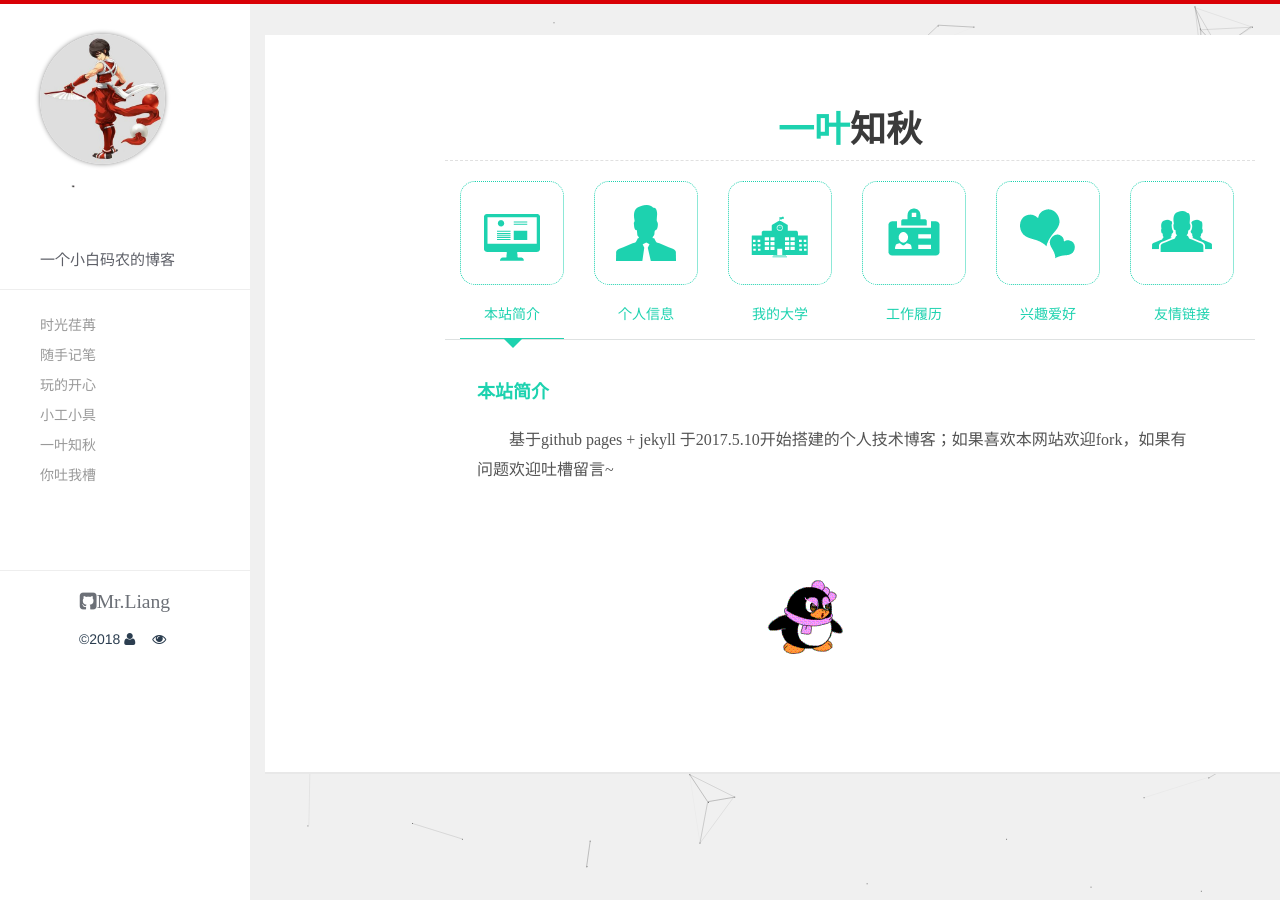
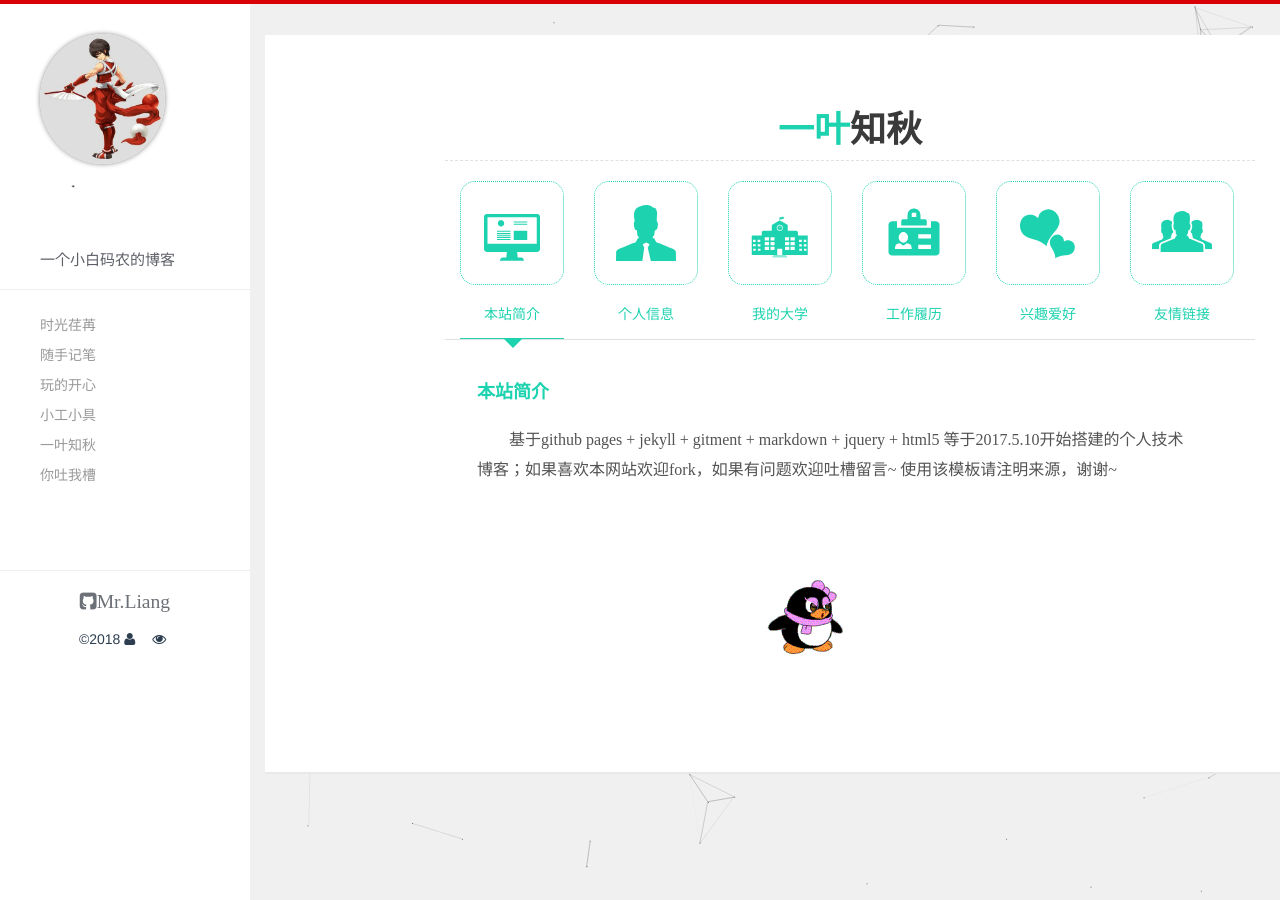
Before and after one commit to liangrengongzuoshi/liangzai.pub, a Jekyll site: the page built from about.html, in a window 1280 px wide. Built offline with Jekyll 4.4.1, drawn with Linux system fonts in a browser that asks for light colours; comment, search, counter and statistics services are not loaded.

Commit message:
modify about.html

```diff
--- a/about.html
+++ b/about.html
@@ -18,7 +18,7 @@ title: 一叶知秋
       <div class="important_r">
        <div class="study">
         <h4>本站简介</h4>
-        <span>基于github pages + jekyll 于2017.5.10开始搭建的个人技术博客；如果喜欢本网站欢迎fork，如果有问题欢迎吐槽留言~</span>
+        <span>基于github pages + jekyll + gitment + markdown + jquery + html5 等于2017.5.10开始搭建的个人技术博客；如果喜欢本网站欢迎fork，如果有问题欢迎吐槽留言~ 使用该模板请注明来源，谢谢~</span>
 		<img class="pic-gif" src="{{ site.baseurl }}/images/liuyan.gif"/>
        </div>
       </div>
```
Also changed, not shown: other parts of about.html (+1 -1 lines).
